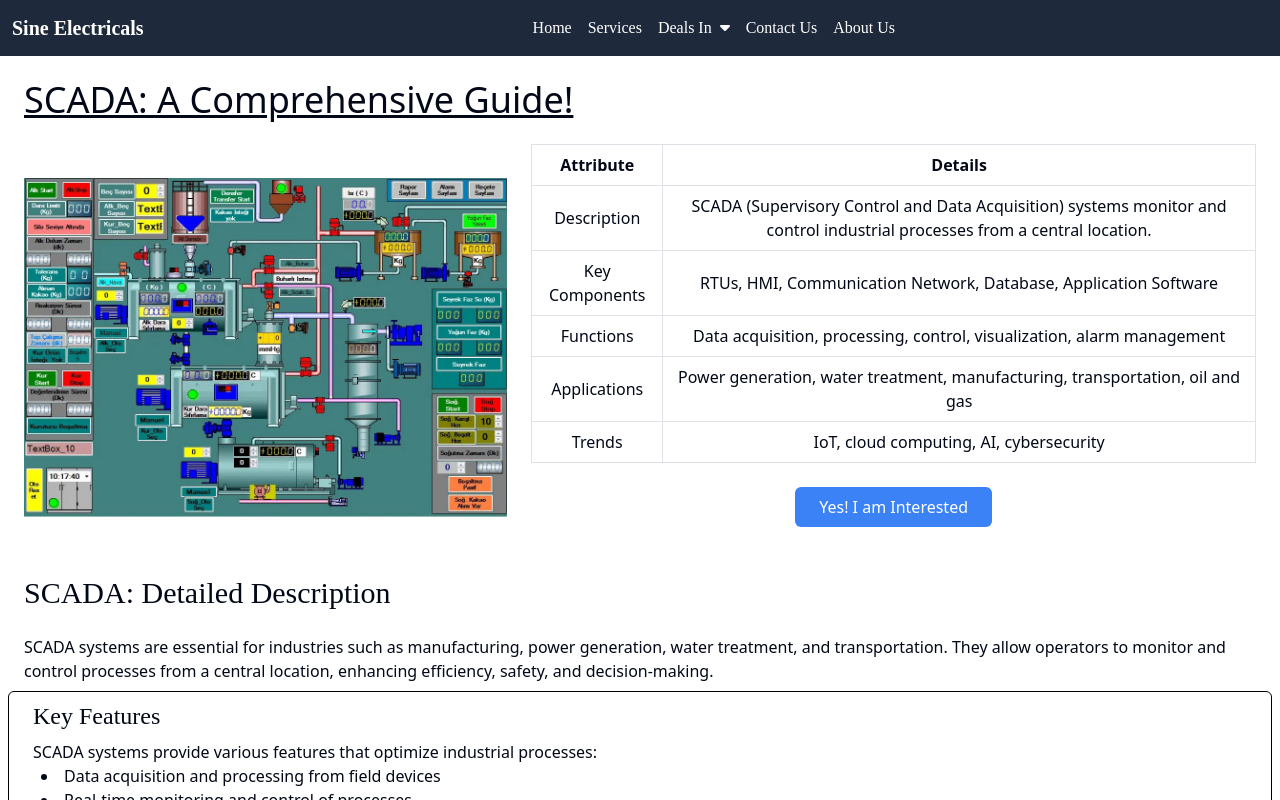
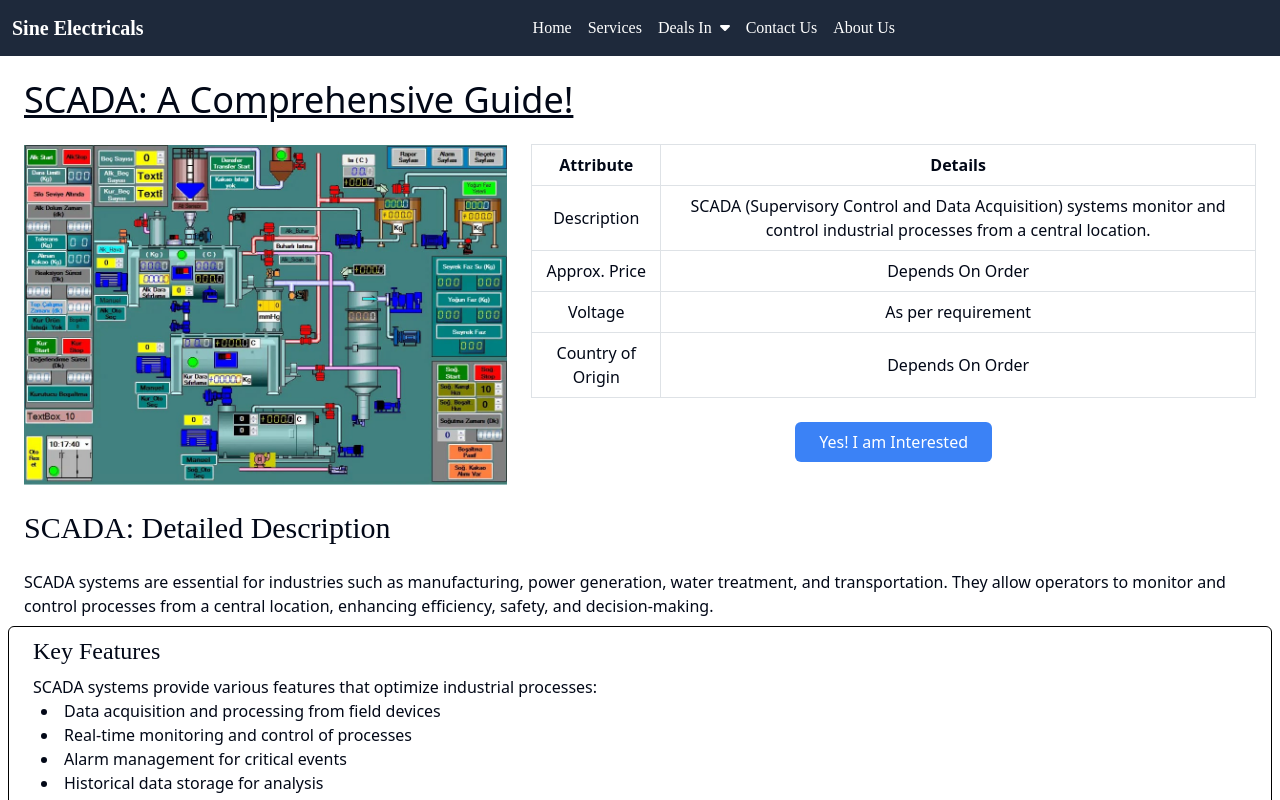
Before and after one commit to yatin-commits/sineElectricals, a React (Vite) app in the folder sin/: page /scada in a window 1280 px wide. Shown: the top 800 px of the page. Built offline with nearby package versions, Linux system fonts and the light colour scheme.

Commit message:
specs updated

```diff
--- a/sin/src/Pages/Scada.jsx
+++ b/sin/src/Pages/Scada.jsx
@@ -26,8 +26,45 @@ const Scada = () => {
           <img src="./SCADA.jpg" alt="SCADA System" />
         </div>
 
+
+        <div className="w-full md:w-[60%] flex justify-center items-center flex-col">
+          <table className="table-auto border border-gray-300 w-full text-center">
+            <thead>
+              <tr>
+                <th className="border border-gray-300 p-2">Attribute</th>
+                <th className="border border-gray-300 p-2">Details</th>
+              </tr>
+            </thead>
+            <tbody>
+              <tr>
+                <td className="border border-gray-300 p-2">Description</td>
+                <td className="border border-gray-300 p-2">SCADA (Supervisory Control and Data Acquisition) systems monitor and control industrial processes from a central location.</td>
+              </tr>
+              <tr>
+                <td className="border border-gray-300 p-2">Approx. Price</td>
+                <td className="border border-gray-300 p-2">Depends On Order</td>
+              </tr>
+              <tr>
+                <td className="border border-gray-300 p-2">Voltage</td>
+                <td className="border border-gray-300 p-2">As per requirement</td>
+              </tr>
+              <tr>
+                <td className="border border-gray-300 p-2">Country of Origin</td>
+                <td className="border border-gray-300 p-2">Depends On Order</td>
+              </tr>
+            </tbody>
+          </table>
+          <div className="text-center my-4">
+            <button onClick={handleOpenModal} className="bg-blue-500 text-white px-4 py-2 rounded">
+              Yes! I am Interested
+            </button>
+          </div>
+        </div>
+      </div>
+
+
         {/* Product Description */}
-        <div className="w-full md:w-[60%] flex justify-center items-center flex-col">
+        {/* <div className="w-full md:w-[60%] flex justify-center items-center flex-col">
           <table className="table-auto border border-gray-300 w-full text-center">
             <thead>
               <tr>
@@ -73,8 +110,8 @@ const Scada = () => {
               Yes! I am Interested
             </button>
           </div>
-        </div>
-      </div>
+        </div> */}
+      {/* </div> */}
 
       {/* Detailed Description Section */}
       <h1 className='font-[poppins] p-4 text-3xl'>SCADA: Detailed Description</h1>
--- a/sin/src/Pages/Stabilizers.jsx
+++ b/sin/src/Pages/Stabilizers.jsx
@@ -42,11 +42,11 @@ const Stabilizers = () => {
               </tr>
               <tr>
                 <td className="border border-gray-300 p-2">Approx. Price</td>
-                <td className="border border-gray-300 p-2">$150 - $500</td>
+                <td className="border border-gray-300 p-2">₹ 6,30,000</td>
               </tr>
               <tr>
                 <td className="border border-gray-300 p-2">Voltage</td>
-                <td className="border border-gray-300 p-2">220V / 440V</td>
+                <td className="border border-gray-300 p-2">329V / 440V</td>
               </tr>
               <tr>
                 <td className="border border-gray-300 p-2">Country of Origin</td>
--- a/sin/src/Pages/Vcb.jsx
+++ b/sin/src/Pages/Vcb.jsx
@@ -42,15 +42,15 @@ const Vcb = () => {
               </tr>
               <tr>
                 <td className="border border-gray-300 p-2">Approx. Price</td>
-                <td className="border border-gray-300 p-2">$100</td>
+                <td className="border border-gray-300 p-2">₹ 3,40,000</td>
               </tr>
               <tr>
                 <td className="border border-gray-300 p-2">Voltage</td>
-                <td className="border border-gray-300 p-2">220V</td>
+                <td className="border border-gray-300 p-2">33KV</td>
               </tr>
               <tr>
                 <td className="border border-gray-300 p-2">Country of Origin</td>
-                <td className="border border-gray-300 p-2">USA</td>
+                <td className="border border-gray-300 p-2">Germany</td>
               </tr>
               {/* <tr>
                 <td className="border border-gray-300 p-2">Features</td>
```
